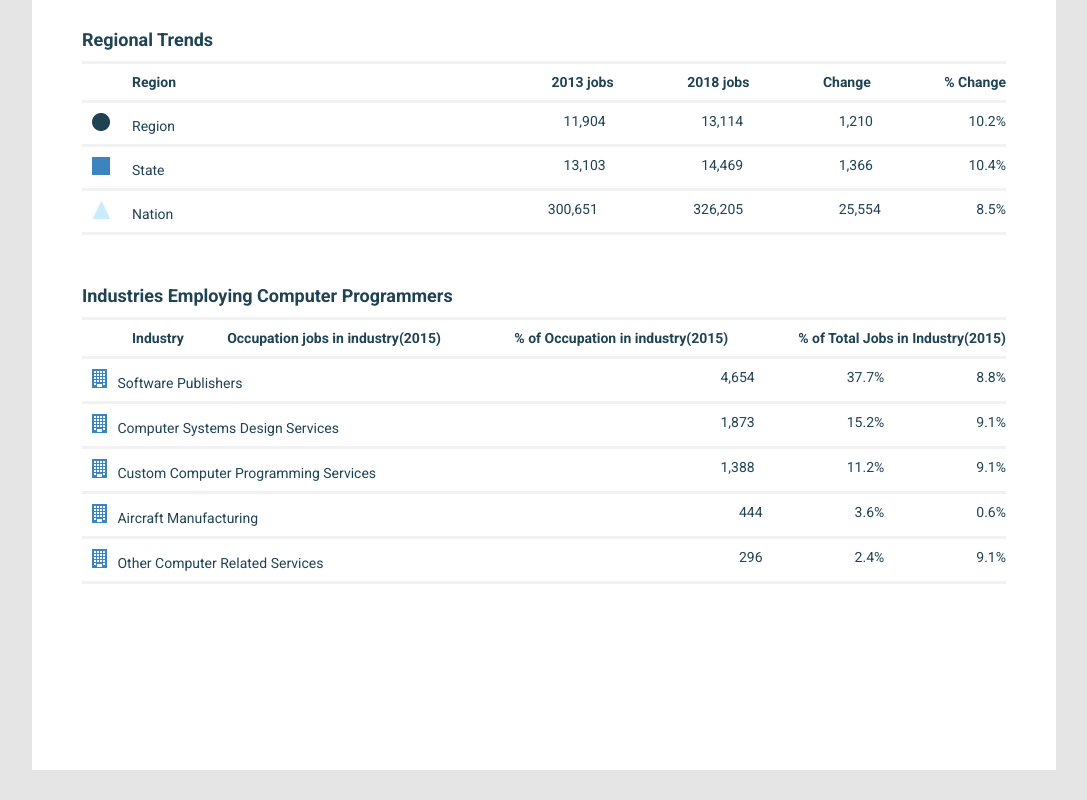
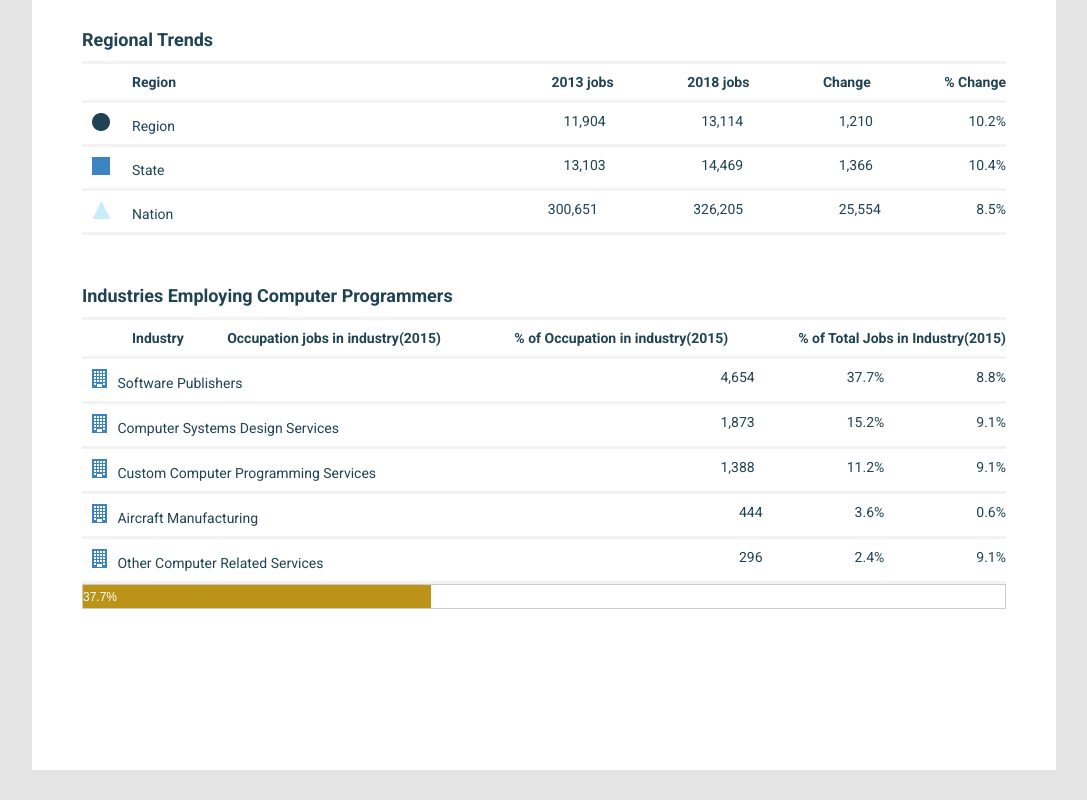
Before and after one commit to RodikYermak/esmi-mockup, a React (Create React App) app: page / in a window 1280 px wide. Shown: the part 884-1684 px from the top of the page, without its empty margins (96-1183 px from the left). Built offline with nearby package versions, Linux system fonts and the light colour scheme.

Commit message:
horizontal bar template

```diff
--- a/src/App.js
+++ b/src/App.js
@@ -3,6 +3,7 @@ import IndustriesEmploying from './components/IndustriesEmploying';
 import OccupationOverview from './components/OccupationOverview';
 import RegionalTable from './components/RegionalTrends';
 import Chart from './components/Chart';
+import Bar from './components/Bar';
 import data from './data'
 // import data from './ProjectSampleResponseData'
 
@@ -24,6 +25,7 @@ function App() {
       <Chart />
       <RegionalTable trend={trendComparisonData} />
       <IndustriesEmploying title={occupationData.title} industries={employingIndustries}/>
+      <Bar title={occupationData.title} industries={employingIndustries}/>
 
 
     </div>
--- /dev/null
+++ b/src/components/Bar.js
@@ -0,0 +1,11 @@
+import React from 'react'
+
+function Bar(props) {
+    return (
+        <div className="loadbar">
+             <p className="bar" style={{width: "37.70%"}}>37.7%</p>
+        </div>
+    )
+}
+
+export default Bar
--- a/src/index.css
+++ b/src/index.css
@@ -146,3 +146,20 @@ h2 {
 .red {
   color: rgb(221, 94, 94);
 }
+
+/* loading bar */
+.loadbar {
+  width: 100%;
+  height: 25px;
+  background-color: #fff;
+  border: 1px solid #ccc;
+}
+.bar {
+  line-height: 25px;
+  height: 100%;
+  /* display: block; */
+  font-family: arial;
+  font-size: 12px;
+  background-color: #bb9319;
+  color: #fff;
+}
```
Also changed, not shown: src/components/IndustriesEmploying.js (line endings or trailing spaces).
